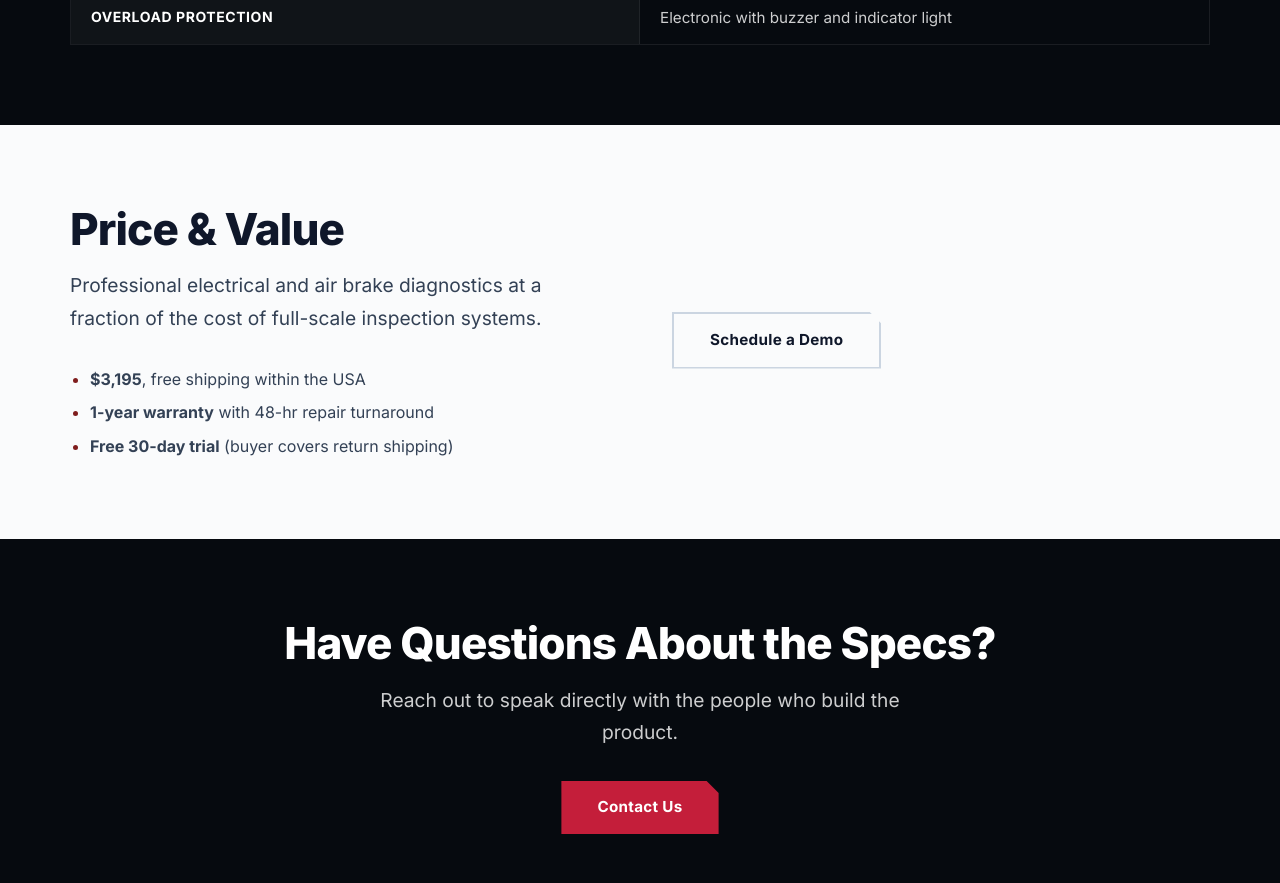
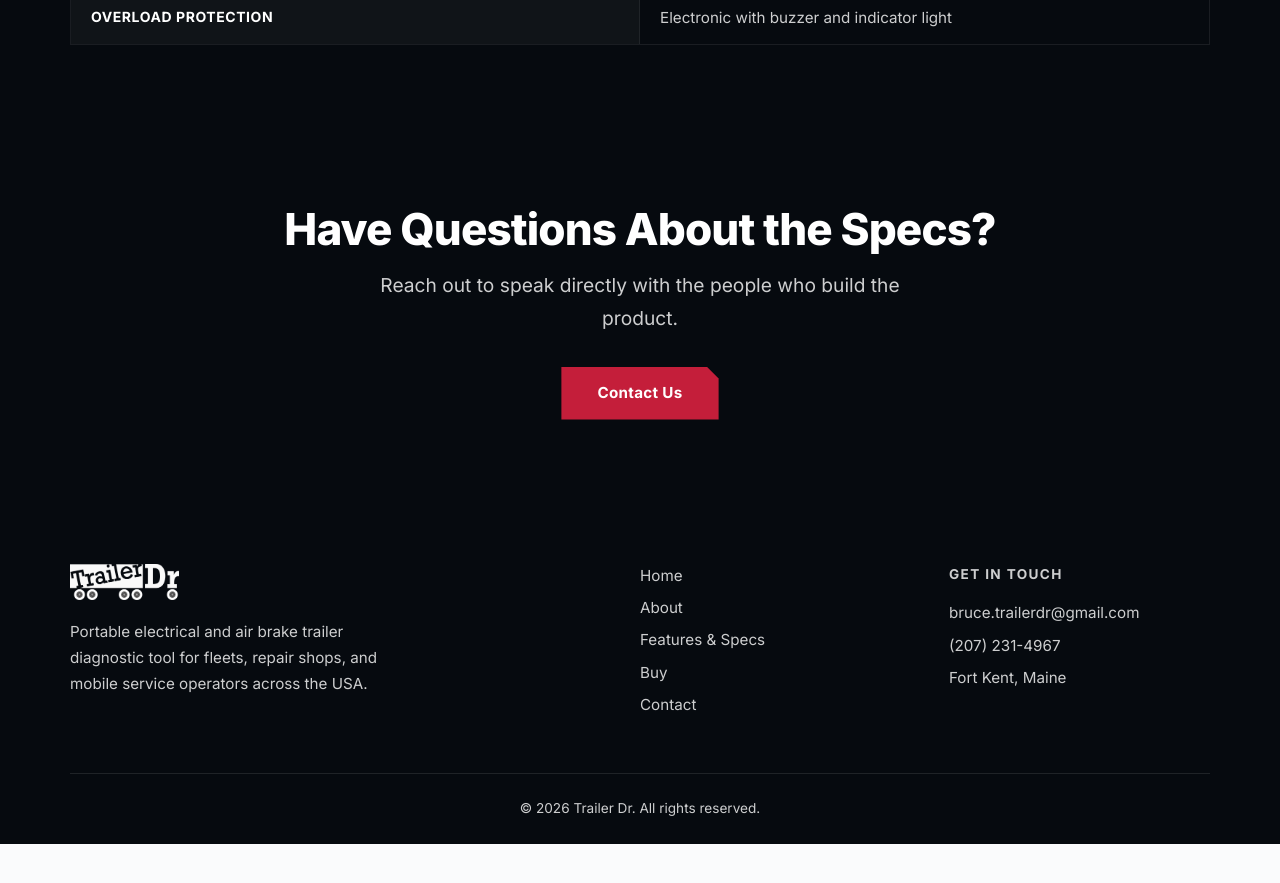
Before and after one commit to aparadisdesign/trailerdr, a Next.js app: page /features in a window 1280 px wide. Shown: the part 4240-5123 px from the top of the page. After the commit the page ends 5084 px from the top, so only its background shows below. Built offline with nearby package versions, Linux system fonts and the light colour scheme.

Commit message:
Update Features.tsx
Removed the container features-price section

```diff
--- a/src/views/Features.tsx
+++ b/src/views/Features.tsx
@@ -222,30 +222,6 @@ function Features() {
         </div>
       </section>
 
-      {/* Price */}
-      <section className="section">
-        <div className="container features-price">
-          <div className="features-price__content">
-            <h2 className="section-title">Price &amp; Value</h2>
-            <p className="section-subtitle">
-              Professional electrical and air brake diagnostics at a fraction
-              of the cost of full-scale inspection systems.
-            </p>
-            <ul className="features-price__details">
-              <li><strong>$3,195</strong>, free shipping within the USA</li>
-              <li><strong>1-year warranty</strong> with 48-hr repair turnaround</li>
-              <li><strong>Free 30-day trial</strong> (buyer covers return shipping)</li>
-            </ul>
-          </div>
-          <div className="features-price__actions">
-            <PayPalAddToCartButton />
-            <Link href="/contact" className="btn btn--outline">
-              Schedule a Demo
-            </Link>
-          </div>
-        </div>
-      </section>
-
       {/* CTA */}
       <section className="section section--dark">
         <div className="container features-cta">
```
